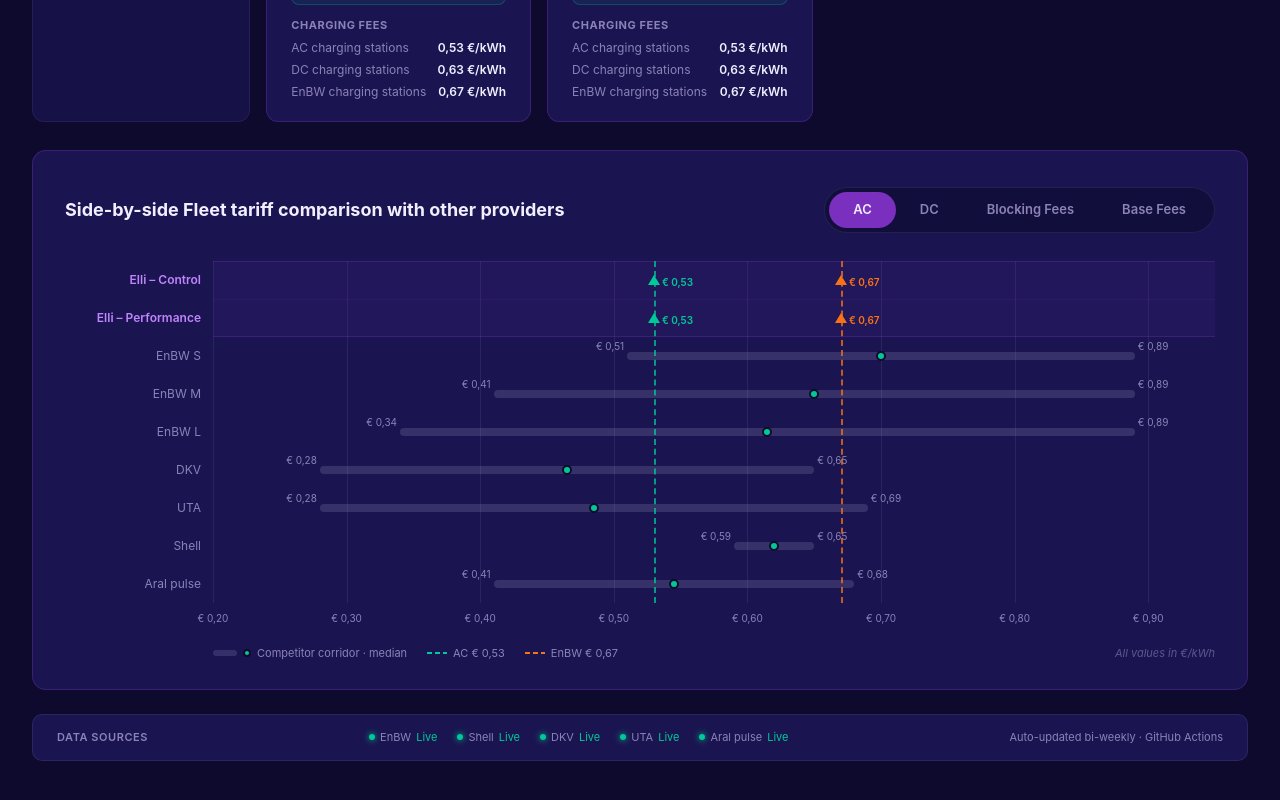
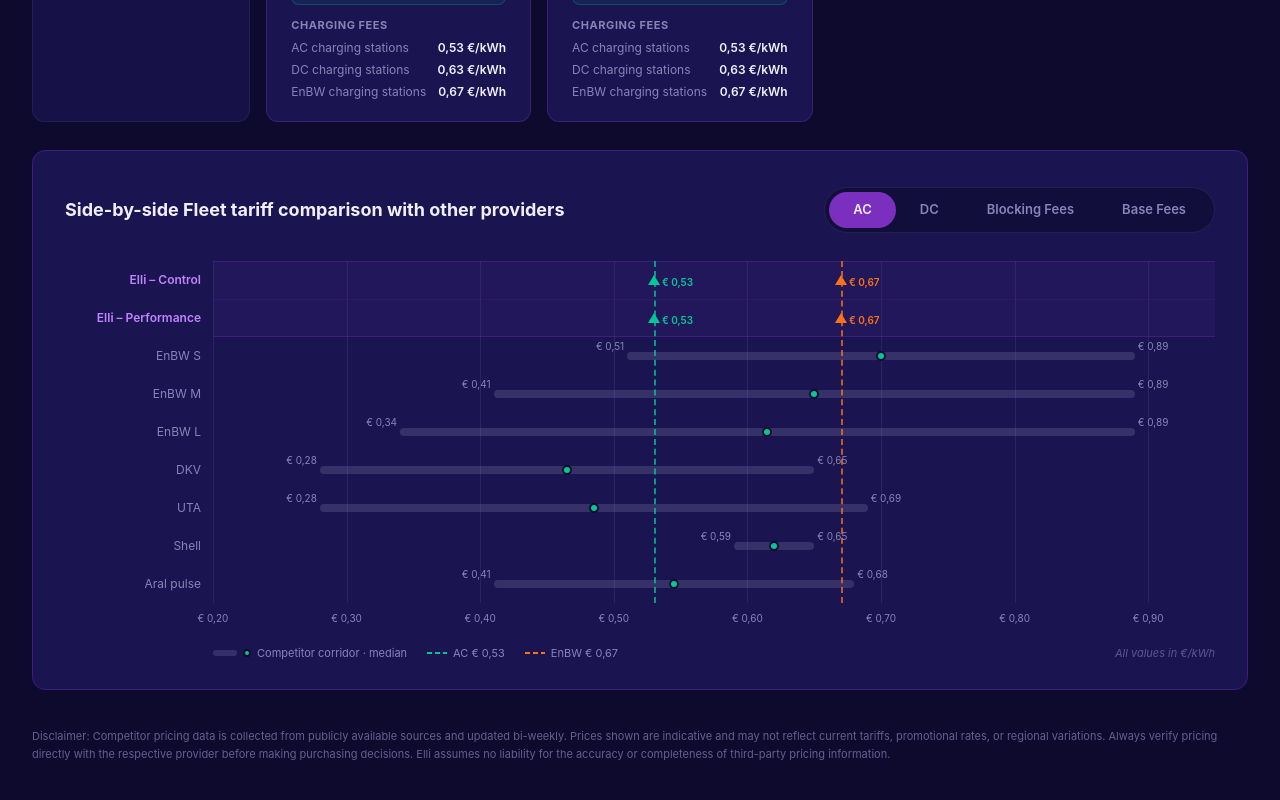
Before and after one commit to Ankita-M-44/pricing, a React (Vite) app: page / in a window 1280 px wide. Shown: the part 396-1196 px from the top of the page. Built offline with nearby package versions, Linux system fonts and the light colour scheme.

Commit message:
feat: remove scraper status footer, add bilingual disclaimer

```diff
--- a/src/App.tsx
+++ b/src/App.tsx
@@ -25,17 +25,6 @@ function TabButton({ active, onClick, children, theme }: { active: boolean; onCl
   );
 }
 
-function ScraperBadge({ provider, status, theme }: { provider: string; status: 'ok' | 'stale' | 'error'; theme: typeof dark }) {
-  const colors = { ok: '#00C896', stale: '#F59E0B', error: '#F87171' };
-  const labels = { ok: 'Live', stale: 'Stale', error: 'Error' };
-  return (
-    <div style={{ display: 'flex', alignItems: 'center', gap: 5, fontSize: 11 }}>
-      <div style={{ width: 6, height: 6, borderRadius: '50%', background: colors[status], boxShadow: status === 'ok' ? `0 0 6px ${colors[status]}` : 'none' }} />
-      <span style={{ color: theme.textMuted }}>{provider}</span>
-      <span style={{ color: colors[status] }}>{labels[status]}</span>
-    </div>
-  );
-}
 
 export default function App() {
   const [data, setData] = useState<PricesData | null>(null);
@@ -77,10 +66,6 @@ export default function App() {
       }
     }
   }
-
-  const ageMs = Date.now() - new Date(data.lastUpdated).getTime();
-  const scraperStatus: 'ok' | 'stale' | 'error' = ageMs < 2 * 86400 * 1000 ? 'ok' : ageMs < 16 * 86400 * 1000 ? 'stale' : 'error';
-  const scraperTargets = ['EnBW', 'Shell', 'DKV', 'UTA', 'Aral pulse'];
 
   return (
     <div style={{ minHeight: '100vh', background: theme.bg, transition: 'background 0.2s, color 0.2s' }}>
@@ -144,13 +129,9 @@ export default function App() {
           )}
         </div>
 
-        {/* Scraper status footer */}
-        <div style={{ background: theme.surface, borderRadius: 10, border: `1px solid ${theme.borderSubtle}`, padding: '14px 24px', display: 'flex', alignItems: 'center', justifyContent: 'space-between', flexWrap: 'wrap', gap: 12 }}>
-          <div style={{ fontSize: 11, color: theme.textMuted, fontWeight: 600, textTransform: 'uppercase', letterSpacing: '0.05em' }}>{t(lang, 'dataSources')}</div>
-          <div style={{ display: 'flex', gap: 20, flexWrap: 'wrap' }}>
-            {scraperTargets.map(name => <ScraperBadge key={name} provider={name} status={scraperStatus} theme={theme} />)}
-          </div>
-          <div style={{ fontSize: 11, color: theme.textMuted }}>{t(lang, 'autoUpdated')}</div>
+        {/* Disclaimer */}
+        <div style={{ padding: '14px 0', fontSize: 11, color: theme.textMuted, lineHeight: 1.6, opacity: 0.7 }}>
+          {t(lang, 'disclaimer')}
         </div>
       </div>
     </div>
--- a/src/i18n.ts
+++ b/src/i18n.ts
@@ -40,6 +40,10 @@ const strings = {
   noBaseFee: { en: 'no base fee', de: 'keine Grundgebühr' },
   competitor: { en: 'Competitor', de: 'Wettbewerber' },
   source: { en: 'Source', de: 'Quelle' },
+  disclaimer: {
+    en: 'Disclaimer: Competitor pricing data is collected from publicly available sources and updated bi-weekly. Prices shown are indicative and may not reflect current tariffs, promotional rates, or regional variations. Always verify pricing directly with the respective provider before making purchasing decisions. Elli assumes no liability for the accuracy or completeness of third-party pricing information.',
+    de: 'Haftungsausschluss: Wettbewerbspreise werden aus öffentlich zugänglichen Quellen gesammelt und zweiwöchentlich aktualisiert. Die angezeigten Preise sind indikativ und spiegeln möglicherweise nicht die aktuellen Tarife, Aktionspreise oder regionale Unterschiede wider. Bitte überprüfen Sie die Preise stets direkt beim jeweiligen Anbieter, bevor Sie Kaufentscheidungen treffen. Elli übernimmt keine Haftung für die Richtigkeit oder Vollständigkeit von Drittanbieter-Preisinformationen.',
+  },
 } as const;
 
 export type StringKey = keyof typeof strings;
```
